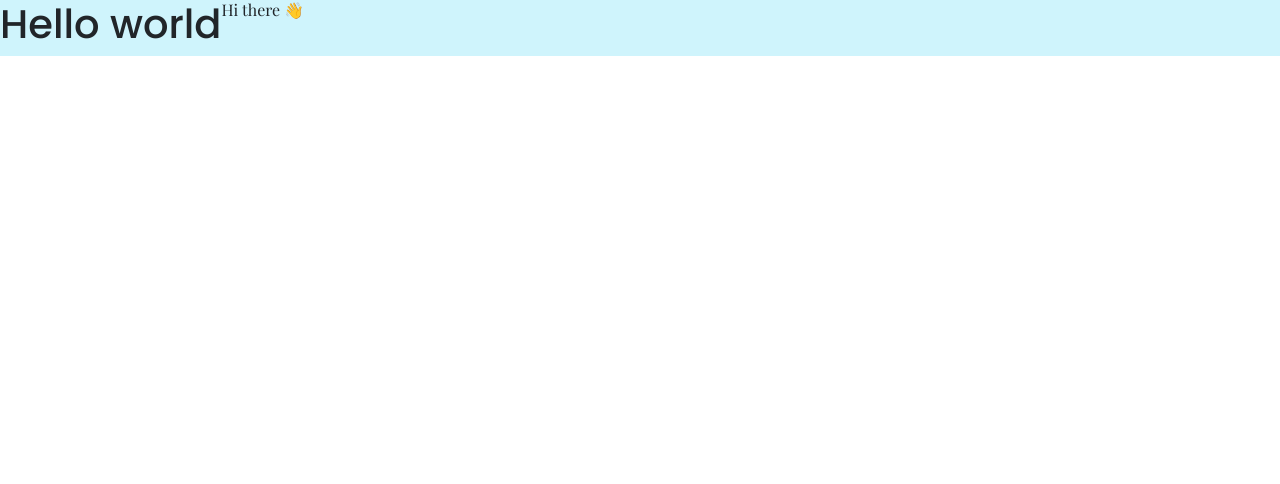
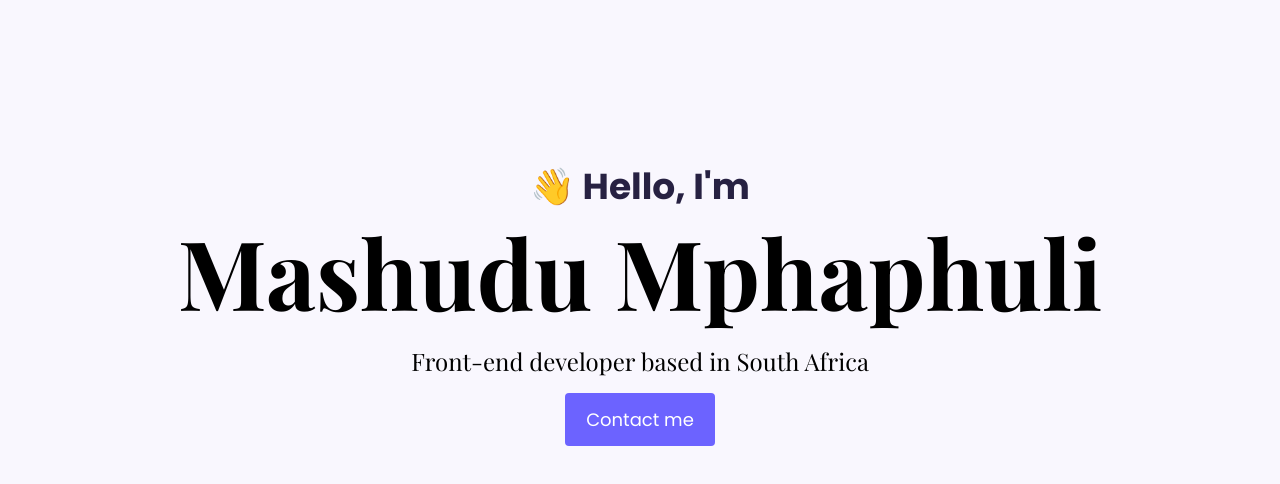
Before and after one commit to ma5hudu/Portfolio, a plain HTML site: page index.html in a window 1280 px wide. Drawn offline with nearby package versions, Linux system fonts and the light colour scheme; a web font is replaced by a local one.

Commit message:
add html and css for homepage

```diff
--- a/index.html
+++ b/index.html
@@ -17,6 +17,7 @@
       integrity="sha384-YvpcrYf0tY3lHB60NNkmXc5s9fDVZLESaAA55NDzOxhy9GkcIdslK1eN7N6jIeHz"
       crossorigin="anonymous"
     ></script>
+
     <link href="styles/style.css" rel="stylesheet" />
 
     <link rel="preconnect" href="https://fonts.googleapis.com" />
@@ -25,11 +26,20 @@
       href="https://fonts.googleapis.com/css2?family=Noto+Color+Emoji&family=PT+Serif:ital,wght@0,400;0,700;1,400;1,700&family=Playfair+Display:ital,wght@0,400..900;1,400..900&family=Poppins:ital,wght@0,100;0,200;0,300;0,400;0,500;0,600;0,700;0,800;0,900;1,100;1,200;1,300;1,400;1,500;1,600;1,700;1,800;1,900&family=Roboto:ital,wght@0,100;0,300;0,400;0,500;0,700;0,900;1,100;1,300;1,400;1,500;1,700;1,900&display=swap"
       rel="stylesheet"
     />
+
+    <script
+      src="https://kit.fontawesome.com/e6396f3ac7.js"
+      crossorigin="anonymous"
+    ></script>
   </head>
   <body>
-    <div class="hello bg-info-subtle d-flex">
-      <h1>Hello world</h1>
-      <h3>Hi there 👋</h3>
+    <div class="main">
+      <p>👋 Hello, I'm</p>
+      <h1>Mashudu Mphaphuli</h1>
+      <h2>Front-end developer based in South Africa</h2>
+      <div class="app-link">
+        <a href="#" class="btn btn-branding">Contact me</a>
+      </div>
     </div>
   </body>
 </html>
--- a/styles/style.css
+++ b/styles/style.css
@@ -1,11 +1,59 @@
-h1 {
-  font-family: "Poppins", sans-serif;
-  font-weight: 500;
-  font-style: normal;
+:root {
+  --font-family: "Playfair Display", sans-serif;
+  --background-color: #f9f7fe;
+  --primary-font: "Poppins", sans-serif;
+  --secondary-color: #6c63ff;
 }
 
-h3 {
-  font-family: "Playfair Display", sans-serif;
+.main {
+  text-align: center;
+  background-color: var(--background-color);
+  padding: 160px 20px;
+}
+
+body {
+  font-family: var(--primary-font);
+}
+
+h1,
+h2,
+h3,
+h4,
+h5,
+h6 {
+  color: black;
+  font-family: var(--font-family);
+  font-weight: bold;
+}
+
+.main h1 {
+  font-size: 96px;
+}
+
+.main h2 {
+  font-family: var(--font-family);
+  font-size: 24px;
   font-weight: normal;
-  font-size: medium;
+  line-height: 2;
 }
+
+.main p {
+  font-family: var(--primary-font);
+  font-weight: bold;
+  font-size: 36px;
+  margin: 0;
+  color: #272142;
+}
+
+.btn-branding {
+  background-color: var(--secondary-color);
+  color: #ffffff;
+  font-size: 18px;
+  line-height: 27px;
+  padding: 12px 20px;
+  border-radius: 4px;
+}
+
+.app-link a:hover {
+  background-color: var(--secondary-color);
+}
```
